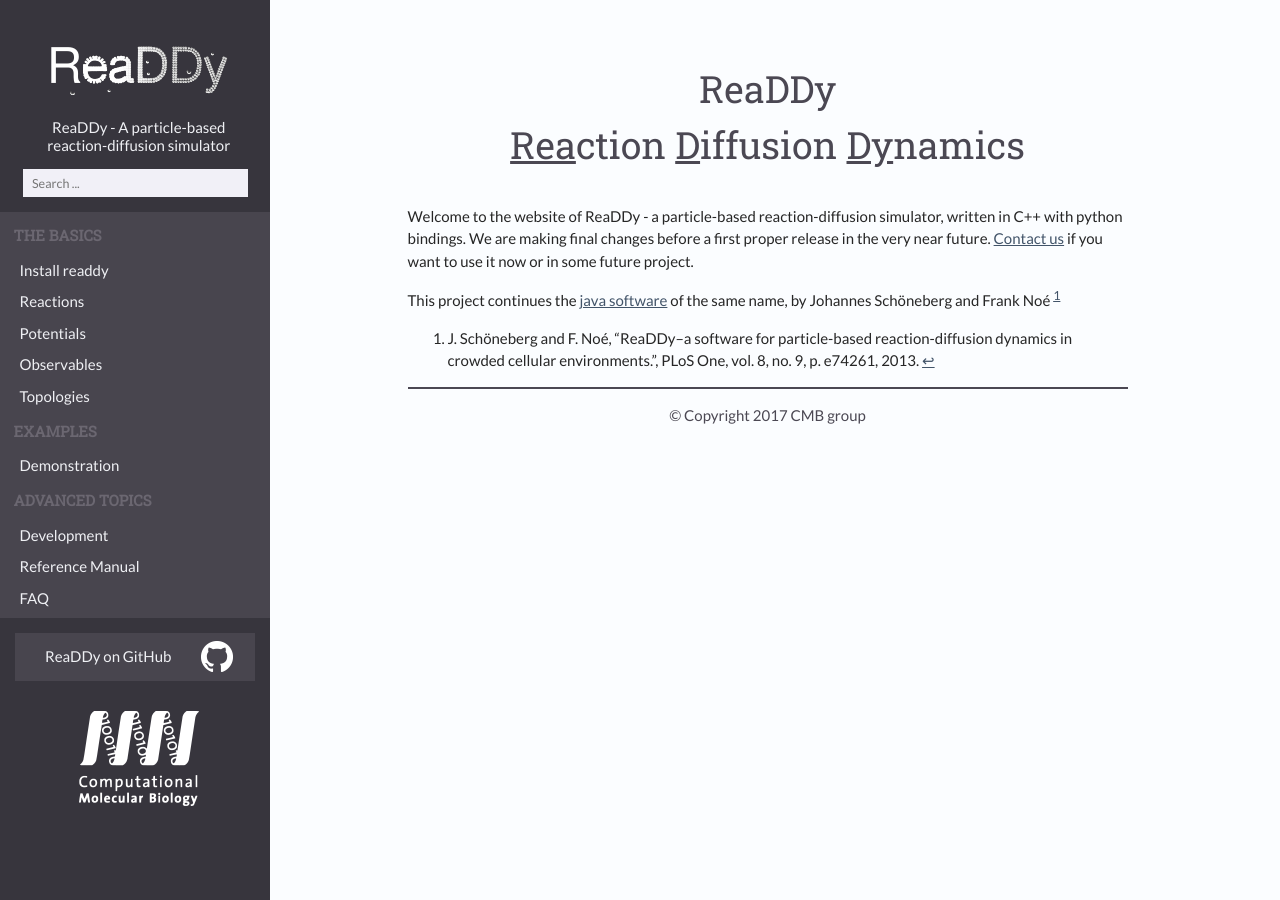
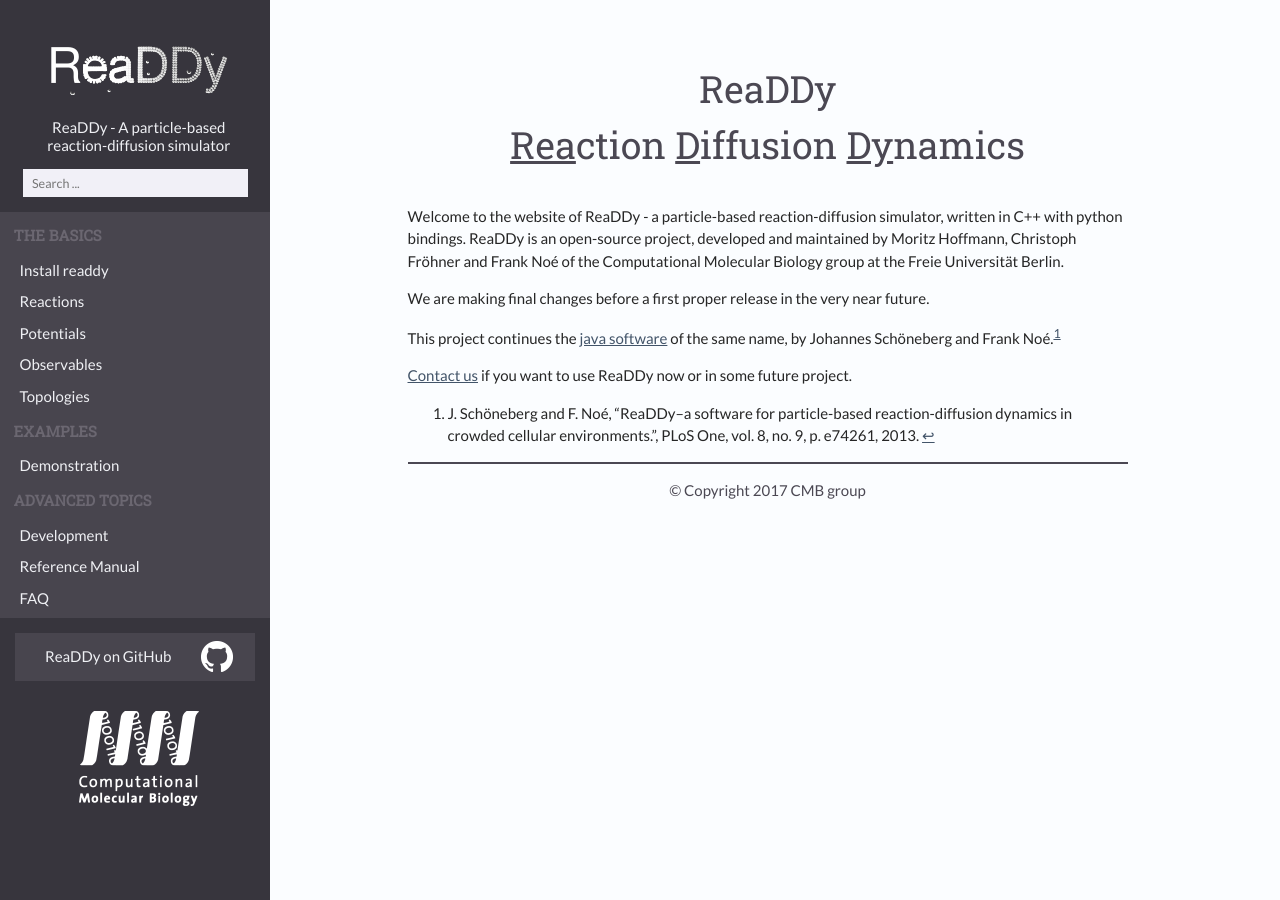
Before and after one commit to readdy/readdy_documentation, a Jekyll site: the page built from readdy_documentation/index.md, in a window 1280 px wide. Built offline with Jekyll 4.4.1, drawn with Linux system fonts in a browser that asks for light colours.

Commit message:
content update

```diff
--- a/readdy_documentation/_layouts/homepage.html
+++ b/readdy_documentation/_layouts/homepage.html
@@ -2,6 +2,6 @@
 layout: default
 ---
 
-<div class="centered"><h1>{{ page.title }}</h1></div>
+<div class="centered"><h1>ReaDDy <br><u>Rea</u>ction <u>D</u>iffusion <u>Dy</u>namics</h1></div>
 
     {{ content }}
--- a/readdy_documentation/index.md
+++ b/readdy_documentation/index.md
@@ -1,12 +1,16 @@
 ---
 layout: homepage
-title: "ReaDDy <br><u>Rea</u>ction <u>D</u>iffusion <u>Dy</u>namics"
+title: ReaDDy
 ---
 
 Welcome to the website of ReaDDy - a particle-based reaction-diffusion simulator, written in C++ with python bindings.
+ReaDDy is an open-source project, developed and maintained by Moritz Hoffmann, Christoph Fröhner and Frank Noé
+of the Computational Molecular Biology group at the Freie Universität Berlin.
+
 We are making final changes before a first proper release in the very near future.
-[Contact us](mailto:readdyadmin@lists.fu-berlin.de) if you want to use it now or in some future project.
 
-This project continues the [java software](https://github.com/readdy/readdy_java) of the same name, by Johannes Schöneberg and Frank Noé [^1]
+This project continues the [java software](https://github.com/readdy/readdy_java) of the same name, by Johannes Schöneberg and Frank Noé.[^1]
+
+[Contact us](mailto:readdyadmin@lists.fu-berlin.de) if you want to use ReaDDy now or in some future project.
 
 [^1]: J. Schöneberg and F. Noé, “ReaDDy--a software for particle-based reaction-diffusion dynamics in crowded cellular environments.”, PLoS One, vol. 8, no. 9, p. e74261, 2013.
```
Also changed, not shown: readdy_documentation/potentials.md (+5 -2 lines).
